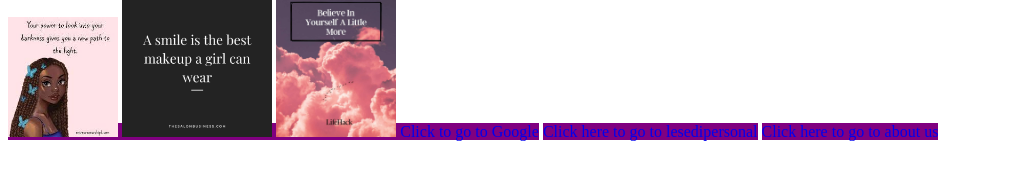
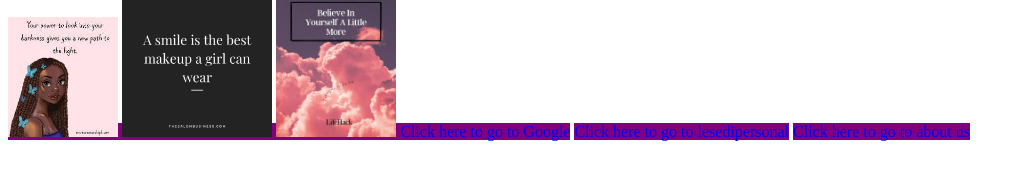
Before and after one commit to le-sedi/My-first-project-drive-, a plain HTML site: page index.html in a window 1280 px wide. Shown: the part 388-568 px from the top of the page, without its empty margins (0-1025 px from the left). Drawn offline with Linux system fonts and the light colour scheme.

Commit message:
Update index.html

```diff
--- a/index.html
+++ b/index.html
@@ -15,7 +15,7 @@
        <a href="girl.html"><img src="images/images.jpg" height="120" /><a/>
         <img src="images/Beauty-Quotes-for-Instagram-39-1024x1024.jpg" height="150" />
         <img src="images/motivational_quotes_for_women_30.jpg" height="150" />
-<a href="https://www.google.com/">Click to go to Google</a>
+<a href="https://www.google.com/">Click here to go to Google</a>
 <a href="index.html">Click here to go to lesedipersonal</a>
 <a href="about.html">Click here to go to about us</a>
     </body>
```
